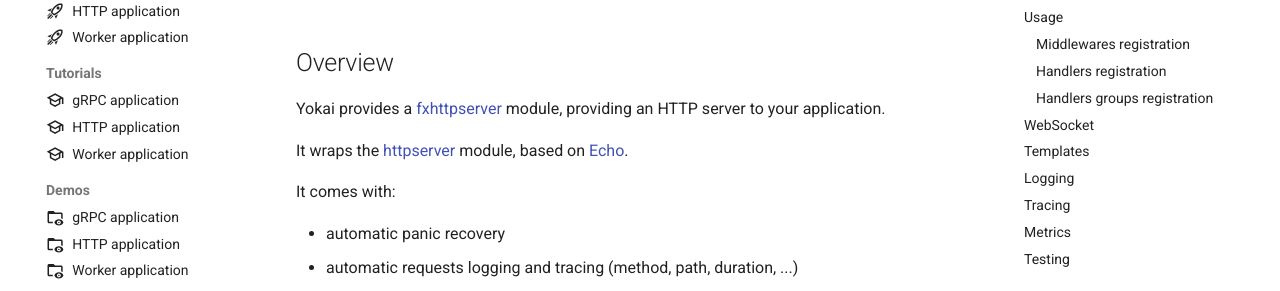
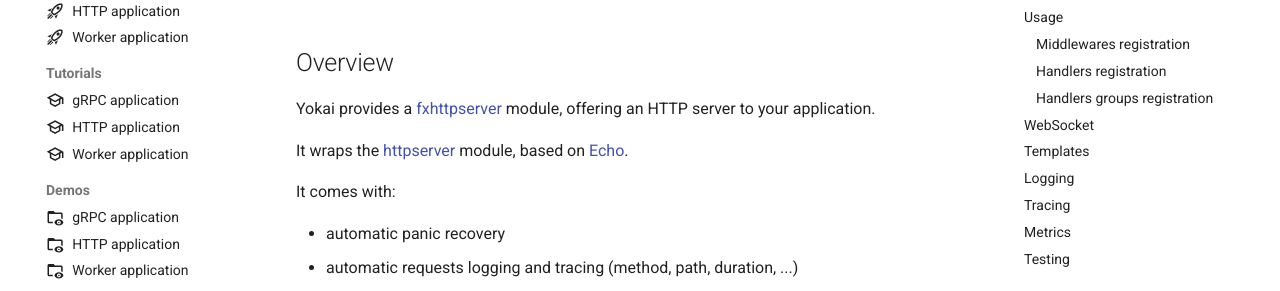
Before and after one commit to ankorstore/yokai, an MkDocs documentation site: the page built from docs/modules/fxhttpserver.md, in a window 1280 px wide and 900 px high. Shown: the part 202-493 px from the top of the window. Built offline with MkDocs 1.6.1 and Material for MkDocs 9.7.7, drawn with Linux system fonts in a browser that asks for light colours; comment, search, counter and statistics services are not loaded.

```diff
--- a/docs/modules/fxhttpserver.md
+++ b/docs/modules/fxhttpserver.md
@@ -13,7 +13,7 @@ icon: material/cube-outline
 
 ## Overview
 
-Yokai provides a [fxhttpserver](https://github.com/ankorstore/yokai/tree/main/fxhttpserver) module, providing an HTTP server to your application.
+Yokai provides a [fxhttpserver](https://github.com/ankorstore/yokai/tree/main/fxhttpserver) module, offering an HTTP server to your application.
 
 It wraps the [httpserver](https://github.com/ankorstore/yokai/tree/main/httpserver) module, based on [Echo](https://echo.labstack.com/).
 
```
Also changed, not shown: docs/modules/fxgrpcserver.md (+1 -1 lines), docs/modules/fxhttpclient.md (+1 -1 lines).
